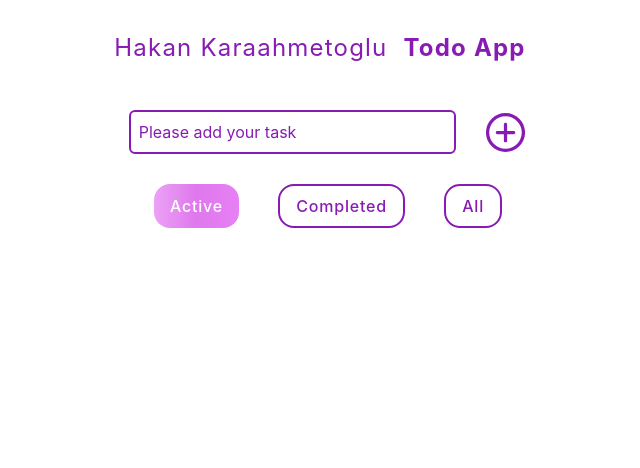
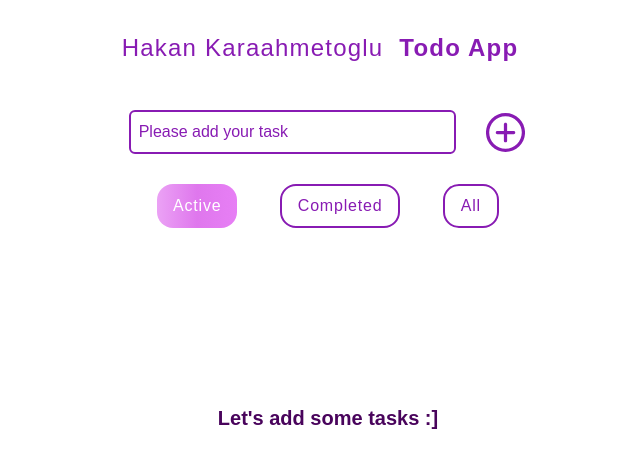
Before and after one commit to hakankaraahmet/redux-toolkit-animated-todoapp, a React (Create React App) app: page / in a window 1280 px wide. Shown: the top 468 px of the page, without its empty margins (312-952 px from the left). Built offline with nearby package versions, Linux system fonts and the light colour scheme.

Commit message:
font and text-styles are handled

```diff
--- a/src/components/TodoItem/index.tsx
+++ b/src/components/TodoItem/index.tsx
@@ -41,13 +41,19 @@ const TodoItem = ({ todo }: { todo: any }) => {
         disabled={inputRef.current}
         defaultValue={todo?.item}
         rows={5}
-        className="outline-none w-full resize-none rounded-lg bg-transparent p-2"
+        className="w-full p-2 capitalize bg-transparent rounded-lg outline-none resize-none text-[#49045c] font-bold"
         onKeyPress={(e) => handleUpdate(todo?.id, inputRef.current.value, e)}
       />
       <div className="flex justify-end py-4">
-        <button className="pr-6" onClick={() => handleFocus()}><img src="/images/editTodo.svg" alt="edit"/></button>
-        <button className="pr-6" onClick={() => handleComplete(todo?.id)}><img src="/images/completeTodo.svg" alt="complete"/></button>
-        <button className="pr-2" onClick={() => handleDelete(todo?.id)}><img src="/images/deleteTodo.svg" alt="delete"/></button>
+        <button className="pr-6" onClick={() => handleFocus()}>
+          <img src="/images/editTodo.svg" alt="edit" />
+        </button>
+        <button className="pr-6" onClick={() => handleComplete(todo?.id)}>
+          <img src="/images/completeTodo.svg" alt="complete" />
+        </button>
+        <button className="pr-2" onClick={() => handleDelete(todo?.id)}>
+          <img src="/images/deleteTodo.svg" alt="delete" />
+        </button>
       </div>
     </li>
   );
--- a/src/components/TodoList/index.tsx
+++ b/src/components/TodoList/index.tsx
@@ -6,8 +6,8 @@ const TodoList = () => {
   const { todoList } = useAppSelector((state) => state?.todos);
   const [sort, setSort] = useState("active");
   return (
-    <div className="w-full flex items-center flex-col">
-      <div className="w-full md:w-2/3 lg:w-1/3 py-4 flex justify-evenly">
+    <div className="flex flex-col items-center w-full">
+      <div className="flex w-full py-4 md:w-2/3 lg:w-1/3 justify-evenly">
         <button
           className={`${
             sort === "active"
@@ -39,7 +39,12 @@ const TodoList = () => {
           All
         </button>
       </div>
-      <ul className=" w-4/5 grid grid-cols-1 md:grid-cols-2 lg:grid-cols-3 gap-6">
+      {todoList.length === 0 ? (
+        <div className="text-[#49045c] font-bold text-xl mt-40">
+          Let's add some tasks :]
+        </div>
+      ) : (
+        <ul className="grid w-4/5 grid-cols-1 gap-6 md:grid-cols-2 lg:grid-cols-3">
           {todoList.length > 0 && sort === "active"
             ? todoList.map((todo) => {
                 return todo.completed === false && <TodoItem todo={todo} />;
@@ -56,6 +61,7 @@ const TodoList = () => {
               })
             : null}
         </ul>
+      )}
     </div>
   );
 };
--- a/src/index.css
+++ b/src/index.css
@@ -2,11 +2,11 @@
 @tailwind components;
 @tailwind utilities;
 
+@import url('https://fonts.googleapis.com/css2?family=Titillium+Web&display=swap');
+
 body {
   margin: 0;
-  font-family: -apple-system, BlinkMacSystemFont, 'Segoe UI', 'Roboto', 'Oxygen',
-    'Ubuntu', 'Cantarell', 'Fira Sans', 'Droid Sans', 'Helvetica Neue',
-    sans-serif;
+  font-family: 'Titillium Web', sans-serif;
   -webkit-font-smoothing: antialiased;
   -moz-osx-font-smoothing: grayscale;
 }
```
Lines whose indentation alone changed are shown as unchanged.
